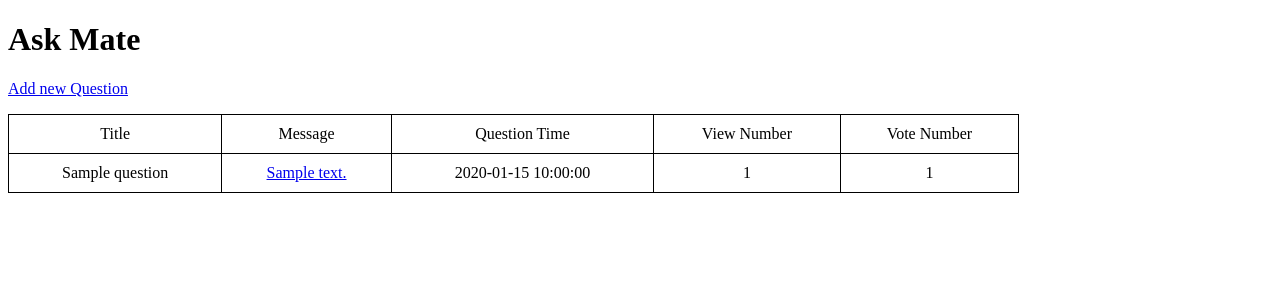
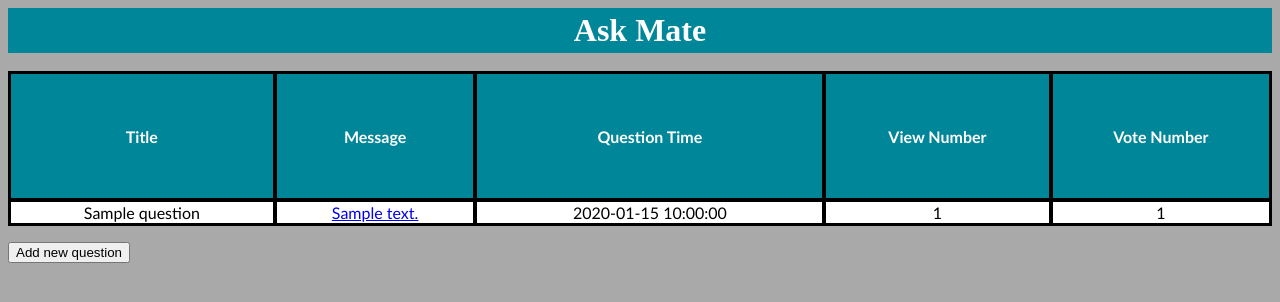
Before and after one commit to davidlenner/AbuseTeam, a Flask app: template templates/list.html in a window 1280 px wide. Shown: the top 302 px of the page. Run offline with Flask 2, Linux system fonts and the light colour scheme; the template is opened without the code that fills it: most values are stand-ins (such as "Sample title", 1, 10 or a date in 2020).

Commit message:
CSS created.

```diff
--- a/static/css/style.css
+++ b/static/css/style.css
@@ -0,0 +1,42 @@
+body {
+    background-color: darkgray;
+}
+
+
+h1 {
+    color: white;
+    background-color: #008699;
+    margin: 0;
+    padding: 4px;
+    text-align: center;
+}
+
+
+.questiontables {
+    background-color: black;
+    font-family: "Trebuchet MS", Arial, Helvetica, sans-serif;
+    width: 100%;
+}
+
+
+.questiontables td, th {
+    border: 1px solid black;
+    border-collapse: collapse;
+    text-align: center;
+}
+
+.questiontables td {
+    background-color: white;
+}
+
+
+.questiontables th {
+    height: 100px;
+    padding-top: 12px;
+    padding-bottom: 12px;
+    background-color: #008699;
+    color: white;
+}
+
+
+.questiontables tr:nth-child(odd) {background-color: #f2f2f2;}
--- a/templates/add_answer.html
+++ b/templates/add_answer.html
@@ -3,14 +3,16 @@
 <head>
     <meta charset="UTF-8">
     <title>Add new answer</title>
-    <h1 align="left">Add new answer</h1>
+    <link rel="stylesheet" href="/static/css/style.css">
 </head>
 <body>
+    <h1>Ask Mate</h1>
+    <h2>Add new answer</h2>
     {% for data in question %}
     <form action="/question/{{ data['id'] }}/add-answer" method="post">
             <p>{{ data['message'] }}</p>
             <p><textarea name="message" placeholder="maximum 10 characters" rows="10" cols="80" minlength="10"></textarea></p>
-            <p><input type="submit" value="Submit your answer"></p>
+            <p><input type="submit" value="Submit your answer."></p>
         {% endfor %}
     </form>
 
--- a/templates/list.html
+++ b/templates/list.html
@@ -1,33 +1,22 @@
 <!DOCTYPE html>
 <html lang="en">
 <head>
-    <style>
-        table, th, td {
-            border: 1px solid black;
-            border-collapse: collapse;
-        }
-
-        th, td {
-            padding: 10px;
-        }
-
-        th, td {
-            text-align: center;
-        }
-    </style>
     <meta charset="utf-8">
     <title>Ask Mate</title>
+    <link rel="stylesheet" href="/static/css/style.css">
 </head>
 <body>
-<h1>Ask Mate</h1>
-<p><a href="/add-question"> Add new Question</a>
-<table style="width:80%">
+    <h1>Ask Mate</h1><br>
+
+    <table class="questiontables">
         <thead>
-    <td>Title</td>
-    <td>Message</td>
-    <td>Question Time</td>
-    <td>View Number</td>
-    <td>Vote Number</td>
+        <tr>
+            <th>Title</th>
+            <th>Message</th>
+            <th>Question Time</th>
+            <th>View Number</th>
+            <th>Vote Number</th>
+        </tr>
         </thead>
         <tbody>
         <tr> {% for question in questions %}
@@ -41,5 +30,7 @@
             {% endfor %}
     </table>
 
+    <p><a href="/add-question"><button type="button">Add new question</button></a></p>
+
 </body>
 </html>
--- a/templates/question.html
+++ b/templates/question.html
@@ -3,8 +3,10 @@
 <head>
     <meta charset="UTF-8">
     <title>Question</title>
+    <link rel="stylesheet" href="/static/css/style.css">
 </head>
 <body>
+    <h1>Ask Mate</h1>
     <p>{{  }}</p>
     <p>{{  }}</p>
 </body>
```
Also changed, not shown: templates/add_question.html (+11 -6 lines), templates/question_id.html (+9 -21 lines). Lines whose indentation alone changed are shown as unchanged.
